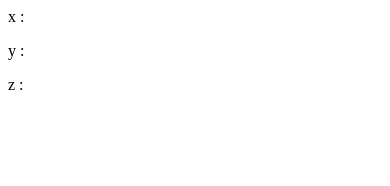
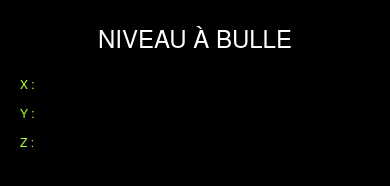
Before and after one commit to ArthurDan/NiveauABulle, a website: page views/index.html in a window 390 px wide. Drawn offline with nearby package versions, Linux system fonts and the light colour scheme; some packages are replaced by stand-ins of ours.

```diff
--- a/views/index.html
+++ b/views/index.html
@@ -1,6 +1,54 @@
+<!DOCTYPE html>
+<!--
+    Licensed to the Apache Software Foundation (ASF) under one
+    or more contributor license agreements.  See the NOTICE file
+    distributed with this work for additional information
+    regarding copyright ownership.  The ASF licenses this file
+    to you under the Apache License, Version 2.0 (the
+    "License"); you may not use this file except in compliance
+    with the License.  You may obtain a copy of the License at
+
+    http://www.apache.org/licenses/LICENSE-2.0
+
+    Unless required by applicable law or agreed to in writing,
+    software distributed under the License is distributed on an
+    "AS IS" BASIS, WITHOUT WARRANTIES OR CONDITIONS OF ANY
+     KIND, either express or implied.  See the License for the
+    specific language governing permissions and limitations
+    under the License.
+-->
+<html>
+    <head>
+        <!--
+        Customize this policy to fit your own app's needs. For more guidance, see:
+            https://github.com/apache/cordova-plugin-whitelist/blob/master/README.md#content-security-policy
+        Some notes:
+            * gap: is required only on iOS (when using UIWebView) and is needed for JS->native communication
+            * https://ssl.gstatic.com is required only on Android and is needed for TalkBack to function properly
+            * Disables use of inline scripts in order to mitigate risk of XSS vulnerabilities. To change this:
+                * Enable inline JS: add 'unsafe-inline' to default-src
+        -->
+        <meta http-equiv="Content-Security-Policy" content="default-src 'self' data: gap: https://ssl.gstatic.com 'unsafe-eval'; style-src 'self' 'unsafe-inline'; media-src *; img-src 'self' data: content:;">
+        <meta name="format-detection" content="telephone=no">
+        <meta name="msapplication-tap-highlight" content="no">
+        <meta name="viewport" content="user-scalable=no, initial-scale=1, maximum-scale=1, minimum-scale=1, width=device-width">
+        <link rel="stylesheet" type="text/css" href="../www/css/index.css">
+        <link rel="stylesheet" type="text/css" href="../www/css/style.css">
+        <title>Niveaux</title>
+    </head>
+    <body>
+       <h1>Niveau à bulle</h1>
+       <div class="dataPosition">
 			<label>x : </label>
 			<p id="accelerationX"></p>
 			<label>y : </label>
 			<p id="accelerationY"></p>
 			<label>z : </label>
 			<p id="accelerationZ"></p>
+       </div>
+
+        <script type="text/javascript" src="cordova.js"></script>
+        <script type="text/javascript" src="js/index.js"></script>
+        <script type="text/javascript" src="js/lib/jquery-3.2.1.min.js"></script>
+    </body>
+</html>
--- /dev/null
+++ b/www/css/style.css
@@ -0,0 +1,15 @@
+body{
+	background-color: black;
+	background-image: none;
+}
+
+h1{
+	color:white;
+	margin-top: 20px;
+}
+
+.dataPosition{
+	color:greenyellow;
+	margin-left: 20px;
+	margin-top: 20px;
+}
```
Lines whose indentation alone changed are shown as unchanged.
